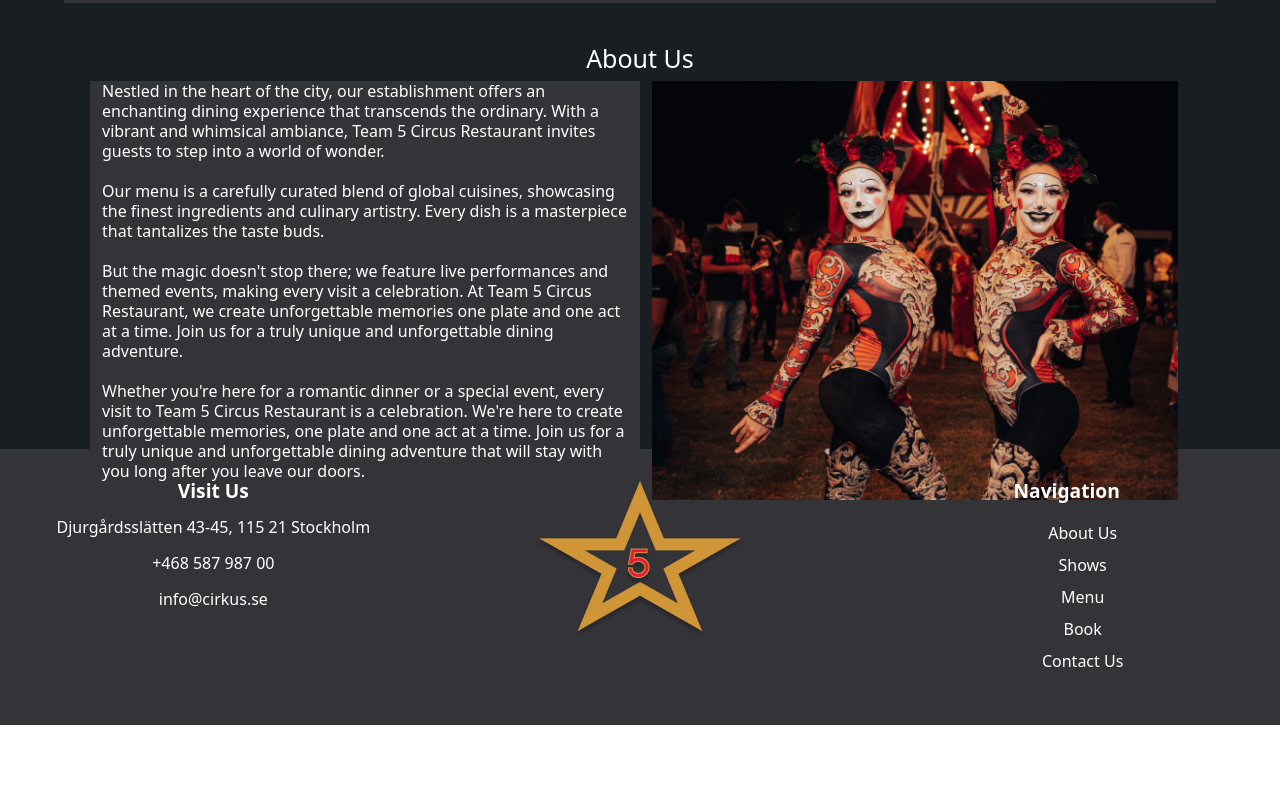
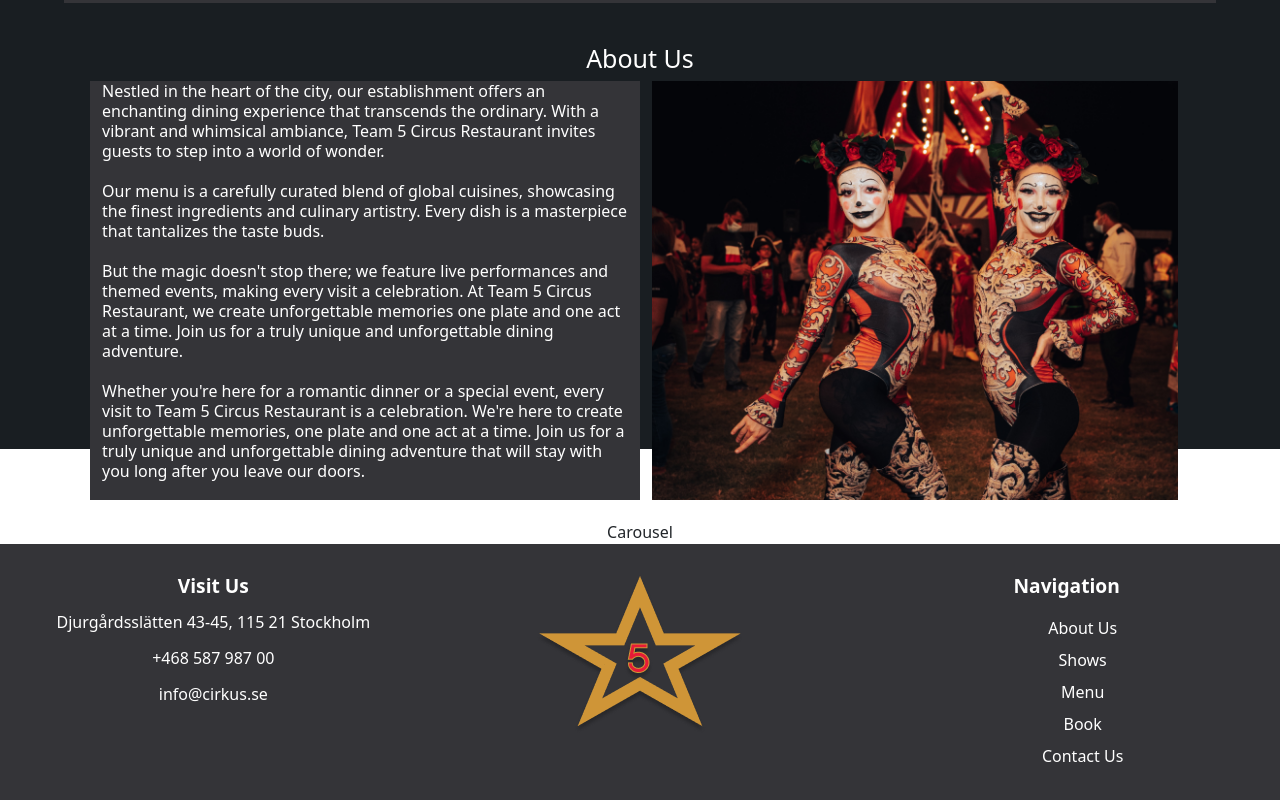
Before and after one commit to AlinaCGM/circus, a React (Create React App) app: page / in a window 1280 px wide. Shown: the part 1151-1951 px from the top of the page. Before the commit the page ends 1876 px from the top, so only its background shows below. Built offline with nearby package versions, Linux system fonts and the light colour scheme.

Commit message:
Moved Footer from App to Home

```diff
--- a/src/App.js
+++ b/src/App.js
@@ -2,7 +2,6 @@
 import { BrowserRouter as Router, Route, Routes } from "react-router-dom";
 import Home from "./pages/home/Home";
 import Restaurant from "./pages/restaurant/Restaurant";
-import Footer from "./components/footer/Footer";
 
 function App() {
   return (
@@ -12,7 +11,6 @@
           <Route path="/" element={<Home />} />
           <Route path="/restaurant" element={<Restaurant />} />
         </Routes>
-        <Footer />
       </Router>
     </div>
   );
--- a/src/pages/home/Home.js
+++ b/src/pages/home/Home.js
@@ -1,10 +1,11 @@
-
 import React from "react";
 import Hero from "../../components/hero/Hero";
 import "./home.css";
 import Welcome from "../../components/welcome/Welcome";
 import RestaurantComp from "../../components/restaurantComp/RestaurantComp";
-import AboutUs from '../../components/aboutUs/AboutUs'
+import AboutUs from "../../components/aboutUs/AboutUs";
+import Carousel from "../../components/carousel/Carousel";
+import Footer from "../../components/footer/Footer";
 
 function Home() {
   return (
@@ -12,8 +13,9 @@
       <Hero />
       <Welcome />
       <RestaurantComp />
-     <AboutUs/>
-
+      <AboutUs />
+      <Carousel />
+      <Footer />
     </div>
   );
 }
```
